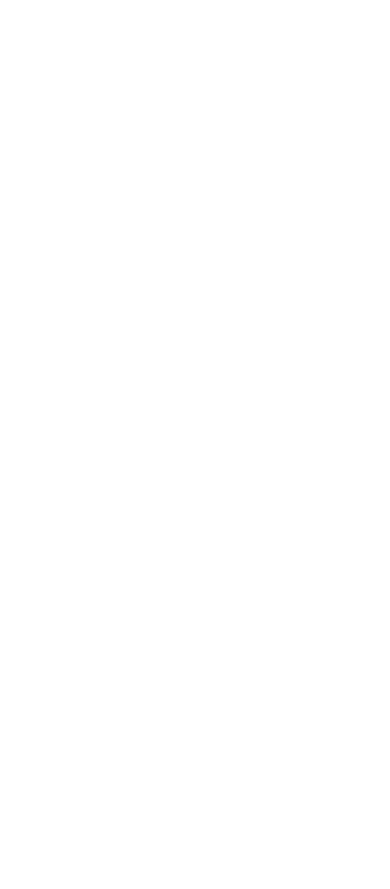
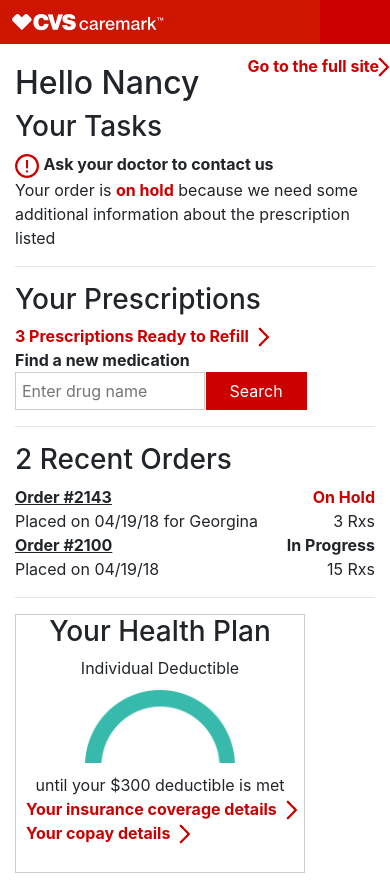
Before and after one commit to calinleo/CCS, a website: page index.html in a window 390 px wide. Before the commit the page ends 844 px from the top, so only its background shows below. Drawn offline with nearby package versions, Linux system fonts and the light colour scheme.

Commit message:
Mobile version

```diff
--- a/index.html
+++ b/index.html
@@ -4,9 +4,118 @@
     <meta charset="UTF-8">
     <meta name="viewport" content="width=device-width, initial-scale=1.0">
     <meta http-equiv="X-UA-Compatible" content="ie=edge">
-    <title>CCS mock-up</title>
+    <title>CVS</title>
+    <link rel="stylesheet" href="https://maxcdn.bootstrapcdn.com/bootstrap/4.0.0/css/bootstrap.min.css" integrity="sha384-Gn5384xqQ1aoWXA+058RXPxPg6fy4IWvTNh0E263XmFcJlSAwiGgFAW/dAiS6JXm" crossorigin="anonymous">
+    <link rel="stylesheet" href="src/css/style.css">
 </head>
 <body>
+        <div class="topnav">
+                <img src="src/images/logo_mobile.png" alt="CVS Logo">
+        </div>
 
+
+
+
+
+<div class="mt1 fr fb fb--red">
+    Go to the full site
+    <div class="caret"><img src="src/images/caret.png"></div>
+</div>
+
+        <div class="container">
+
+            <div class="mt2">
+                    <h2>Hello Nancy</h2>
+            </div>
+
+            <div>
+                <h3>Your Tasks</h3>
+                <img src="src/images/icon.png" width="24" height="24">
+                <span class="fb">Ask your doctor to contact us</span>
+                <p>Your order is <span class="fb fb--red">on hold</span> because we need some additional information about the prescription listed</p>
+                <p><hr></p>
+            </div>
+
+            <div>
+                    <h3>Your Prescriptions</h3>
+                    <div class="fb fb--red">
+                        3 Prescriptions Ready to Refill
+                        <div class="caret" style="margin-left:10px;">
+                            <img src="src/images/caret.png">
+                        </div>
+                    </div>
+                    <span class="fb">Find a new medication</span>
+                    <div>
+                        <form>
+                            <input class="form__input" type="text" name="search" placeholder="Enter drug name">
+                            <button class="form__btn" type="submit">Search</button>
+                        </form>
+                    </div>
+
+                    <p><hr></p>
+            </div>
+
+            <div>
+                    <h3>2 Recent Orders</h3>
+                    <span class="underline fb">
+                        Order #2143
+                    </span>
+                    <span class="fb fb--red fr">
+                        On Hold
+                    </span>
+                    <div>
+                        <span>Placed on 04/19/18 for Georgina</span>
+                        <span class="fr">3 Rxs</span>
+                    </div>
+
+                    <div>
+                            <span class="underline fb">
+                                    Order #2100
+                                </span>
+                                <span class="fb fr">
+                                    In Progress
+                            </span>
+                            <div>
+                                    <span>Placed on 04/19/18</span>
+                                    <span class="fr">15 Rxs</span>
+                                </div>
+                    </div>
+
+                    <p><hr></p>
+            </div>
+
+                <div class="center square">
+                    <h3>Your Health Plan</h3>
+                    <div>Individual Deductible</div>
+                    <div class="mt1">
+                        <img src="src/images/arc_teal.png" class="arc" alt="Individual Deductible">
+                    </div>
+                        <div class="mt1">until your $300 deductible is met</div>
+                        <div class="ml1 fl fb fb--red">Your insurance coverage details
+                        <span class="caret" style="margin-left:10px;">
+                            <img src="src/images/caret.png">
+                        </span>
+                        </div>
+                        <br>
+                        <div class="ml1 fl fb fb--red">Your copay details
+                            <span class="caret" style="margin-left:10px;">
+                                <img src="src/images/caret.png">
+                            </span>
+                        </div>
+                </div>
+
+
+            <p></p>
+
+</div>
+
+
+
+
+
+
+    <script src="https://code.jquery.com/jquery-3.2.1.slim.min.js" integrity="sha384-KJ3o2DKtIkvYIK3UENzmM7KCkRr/rE9/Qpg6aAZGJwFDMVNA/GpGFF93hXpG5KkN" crossorigin="anonymous"></script>
+    <script src="https://cdnjs.cloudflare.com/ajax/libs/popper.js/1.12.9/umd/popper.min.js" integrity="sha384-ApNbgh9B+Y1QKtv3Rn7W3mgPxhU9K/ScQsAP7hUibX39j7fakFPskvXusvfa0b4Q" crossorigin="anonymous"></script>
+    <script src="https://maxcdn.bootstrapcdn.com/bootstrap/4.0.0/js/bootstrap.min.js" integrity="sha384-JZR6Spejh4U02d8jOt6vLEHfe/JQGiRRSQQxSfFWpi1MquVdAyjUar5+76PVCmYl" crossorigin="anonymous"></script>
 </body>
 </html>
--- /dev/null
+++ b/src/css/style.css
@@ -0,0 +1,78 @@
+.topnav{
+    background-color: #cc0000;
+}
+.ml1 {
+margin-left: 10px;
+}
+.mt1{
+    margin-top:10px;
+}
+.mt2{
+    margin-top:20px;
+}
+.underline{
+    text-decoration: underline;
+}
+.caret {
+    display: inline;
+}
+.caret img {
+    width: auto;
+    height: 20px;
+    margin-left: -5px;
+    margin-top: -2px;
+}
+.ToFullSite {
+    color: #cc0000;
+    font-weight: bold;
+    margin-left: 177px;
+    margin-top: 10px;
+}
+.customerName {
+    font-weight: bold;
+}
+.info {
+    background: url('../images/icon.png') no-repeat;
+    width: 20px;
+    height: auto;
+}
+.fr{
+    float: right;
+}
+.fl {
+    float: left;
+}
+.fb{
+    font-weight: bold;
+}
+.fb--red{
+    color:#cc0000;
+}
+.center{
+    text-align: center;
+}
+.square{
+    border: 1px solid #ccc;
+    height: 259px;
+    width: 290px;
+}
+.arc {
+    width: 150px;
+    height: auto;
+}
+.form__input {
+    padding: 6px;
+    border: 1px solid #ccc;
+    width: 190px;
+}
+.form__btn {
+    margin-left: -4px;
+    background: #cc0000;
+    border: none;
+    cursor: pointer;
+    color: #fff;
+    padding-left: 24px;
+    padding-right: 24px;
+    padding-top: 7px;
+    padding-bottom: 7px;
+}
```
Also changed, not shown: src/images/arc_teal.png (added), src/images/caret.png (added), src/images/icon.png (added), src/images/logo.png (added), src/images/logo_mobile.png (added).
